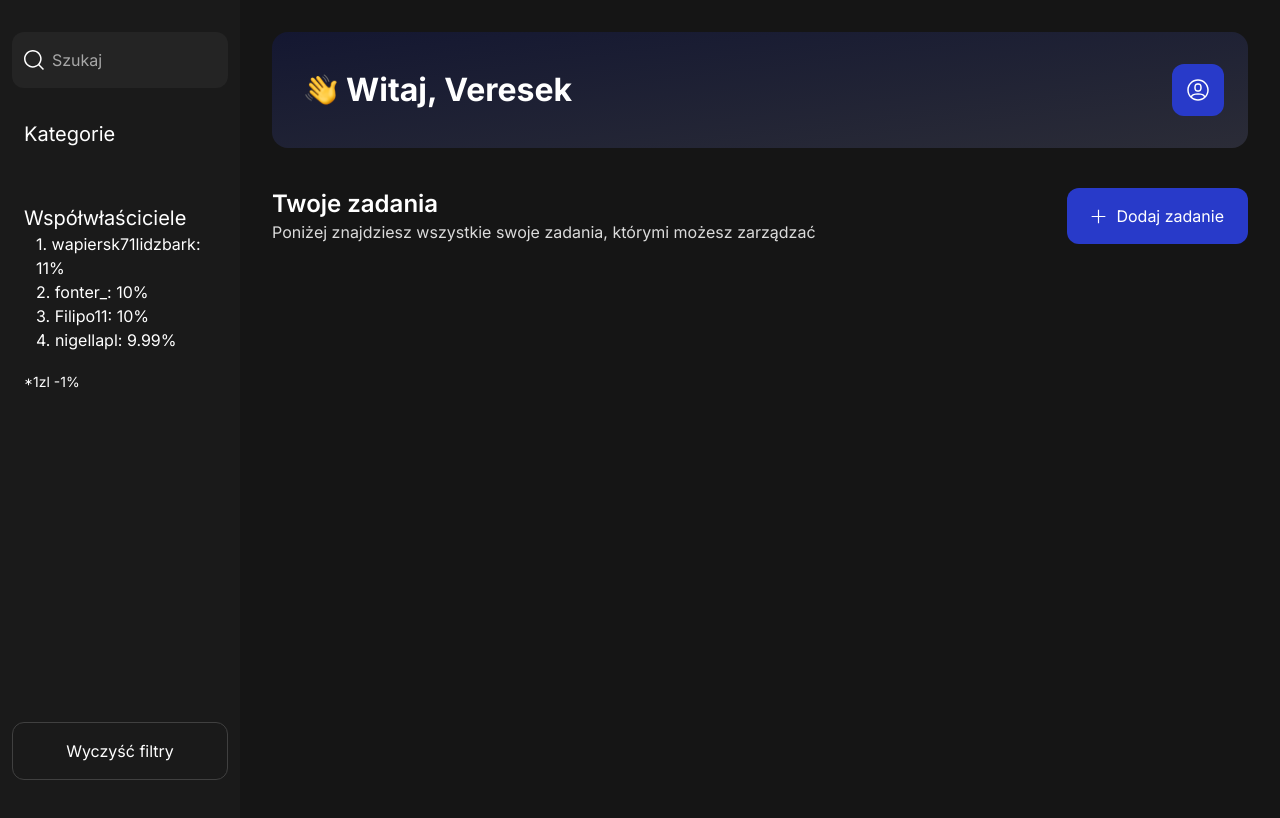
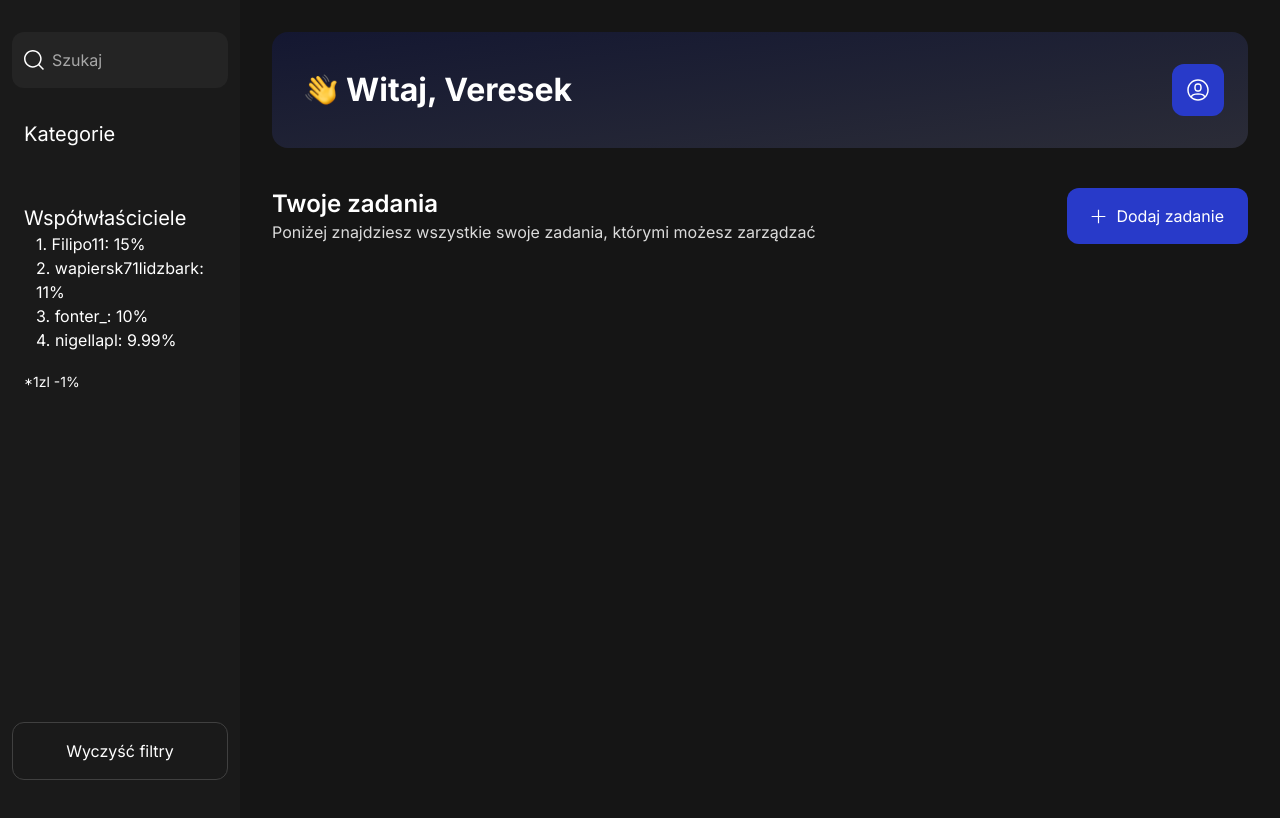
Before and after one commit to Filipo11021/veresek-todo-app, a React (Vite) app: page / in a window 1280 px wide. Shown: the top 818 px of the page. Built offline with nearby package versions, Linux system fonts and the light colour scheme.

Commit message:
added auto checking new taks's category

```diff
--- a/src/App.tsx
+++ b/src/App.tsx
@@ -26,6 +26,7 @@ export default function App() {
 				setTasks={setTasks}
 				tasks={tasks}
 				activeCategory={activeCategories}
+				setActiveCategories={setActiveCategories}
 				categoryNames={uniqueCategories}
 			/>
 		</div>
--- a/src/components/Dashboard.tsx
+++ b/src/components/Dashboard.tsx
@@ -29,9 +29,13 @@ function WelcomeHeader() {
 function DashboardText({
 	setTasks,
 	categoryNames,
+	activeCategory,
+	setActiveCategories,
 }: {
 	setTasks: Dispatch<SetStateAction<TaskItem[]>>;
 	categoryNames: string[];
+	activeCategory: string[];
+	setActiveCategories: Dispatch<React.SetStateAction<string[]>>;
 }) {
 	const [showCreateTask, setShowCreateTask] = useState<boolean>(false);
 	return (
@@ -48,6 +52,8 @@ function DashboardText({
 					setIsClicked={setShowCreateTask}
 					setTasks={setTasks}
 					categoryNames={categoryNames}
+					activeCategory={activeCategory}
+					setActiveCategories={setActiveCategories}
 				/>
 			)}
 		</div>
@@ -65,7 +71,7 @@ function TaskList({
 }) {
 	return (
 		<div className='w-full'>
-			{tasks.map((task) => {
+			{tasks.map(task => {
 				if (activeCategory.includes(task.category)) {
 					return (
 						<Task task={task} setTasks={setTasks} tasks={tasks} key={task.id} />
@@ -80,17 +86,24 @@ export default function Dashboard({
 	tasks,
 	setTasks,
 	activeCategory,
+	setActiveCategories,
 	categoryNames,
 }: {
 	tasks: TaskItem[];
 	setTasks: Dispatch<SetStateAction<TaskItem[]>>;
 	activeCategory: string[];
+	setActiveCategories: Dispatch<React.SetStateAction<string[]>>;
 	categoryNames: string[];
 }) {
 	return (
 		<main className='bg-main-section p-8'>
 			<WelcomeHeader />
-			<DashboardText setTasks={setTasks} categoryNames={categoryNames} />
+			<DashboardText
+				setTasks={setTasks}
+				categoryNames={categoryNames}
+				activeCategory={activeCategory}
+				setActiveCategories={setActiveCategories}
+			/>
 			<TaskList
 				tasks={tasks}
 				setTasks={setTasks}
--- a/src/components/Sidebar.tsx
+++ b/src/components/Sidebar.tsx
@@ -23,7 +23,7 @@ function CategoryBtn({
 				onClick={() => {
 					if (activeCategory.includes(categoryName)) {
 						const newActiveCategories = activeCategory.filter(
-							(category) => category != categoryName,
+							category => category != categoryName
 						);
 						setActiveCategory([...newActiveCategories]);
 					} else {
@@ -51,7 +51,6 @@ function Categories({
 	activeCategory: string[];
 	essa: string;
 }) {
-	console.log(categoryNames);
 	return (
 		<div className='mt-8'>
 			<div className='flex justify-between w-[216px] items-center pb-4'>
@@ -108,9 +107,9 @@ export default function Sidebar({
 				<div>
 					<p className='text-white text-xl ml-3 mt-10'>Współwłaściciele</p>
 					<ol className='text-white ml-6'>
-						<li>1. wapiersk71lidzbark: 11%</li>
-						<li>2. fonter_: 10%</li>
-						<li>3. Filipo11: 10%</li>
+						<li>1. Filipo11: 15%</li>
+						<li>2. wapiersk71lidzbark: 11%</li>
+						<li>3. fonter_: 10%</li>
 						<li>4. nigellapl: 9.99%</li>
 					</ol>
 					<p className='text-white text-sm ml-3 mt-5'>*1zl -1%</p>
@@ -121,8 +120,7 @@ export default function Sidebar({
 				onClick={() => {
 					setActiveCategory([]);
 					setEssa(essa + '1');
-				}}
-			>
+				}}>
 				Wyczyść filtry
 			</button>
 		</nav>
--- a/src/components/task/CreateTask.tsx
+++ b/src/components/task/CreateTask.tsx
@@ -26,8 +26,7 @@ export function ImportanceTab({
 				(activeTab === id ? 'bg-main-section' : '')
 			}
 			onClick={() => setActiveTab(id)}
-			id={id}
-		>
+			id={id}>
 			<img src={imgSrc} className='mr-2' />
 			<p>{label}</p>
 		</button>
@@ -37,10 +36,15 @@ export function ImportanceTab({
 export function CreateTask({
 	setIsClicked,
 	setTasks,
+	categoryNames,
+	activeCategory,
+	setActiveCategories,
 }: {
 	setIsClicked: Dispatch<SetStateAction<boolean>>;
 	setTasks: Dispatch<SetStateAction<TaskItem[]>>;
 	categoryNames: string[];
+	activeCategory: string[];
+	setActiveCategories: Dispatch<React.SetStateAction<string[]>>;
 }) {
 	const [activeTab, setActiveTab] = useState('low');
 	const [category, setCategory] = useState('Brak');
@@ -66,7 +70,7 @@ export function CreateTask({
 						type='text'
 						placeholder='Podaj nazwę zadania'
 						className='w-full py-4 px-6 rounded-xl bg-task-background'
-						onChange={(e) => {
+						onChange={e => {
 							setName(e.target.value);
 						}}
 					/>
@@ -77,7 +81,7 @@ export function CreateTask({
 						type='text'
 						placeholder='Podaj nazwę kategorii'
 						className='w-full py-4 px-6 rounded-xl bg-task-background'
-						onChange={(e) => {
+						onChange={e => {
 							setCategory(e.target.value);
 						}}
 					/>
@@ -87,7 +91,7 @@ export function CreateTask({
 					<textarea
 						placeholder='Podaj opis zadania'
 						className='px-6 py-4 w-full bg-task-background rounded-xl h-[104px] break-all resize-none'
-						onChange={(e) => {
+						onChange={e => {
 							setDesc(e.target.value);
 						}}
 					/>
@@ -123,8 +127,7 @@ export function CreateTask({
 						className='bg-task-background py-4 px-6 rounded-xl mr-[12px] cursor-pointer'
 						onClick={() => {
 							setIsClicked(false);
-						}}
-					>
+						}}>
 						Anuluj
 					</button>
 					<button
@@ -138,11 +141,10 @@ export function CreateTask({
 								isDone: false,
 								importance: activeTab,
 							};
-
-							setTasks((tasks) => [newTask, ...tasks]);
+							setActiveCategories([...activeCategory, category]);
+							setTasks(tasks => [newTask, ...tasks]);
 							setIsClicked(false);
-						}}
-					>
+						}}>
 						<img src={tickIcon} className='w-[18px] h-[13px] mr-2.5' />
 						Dodaj zadanie
 					</button>
```
